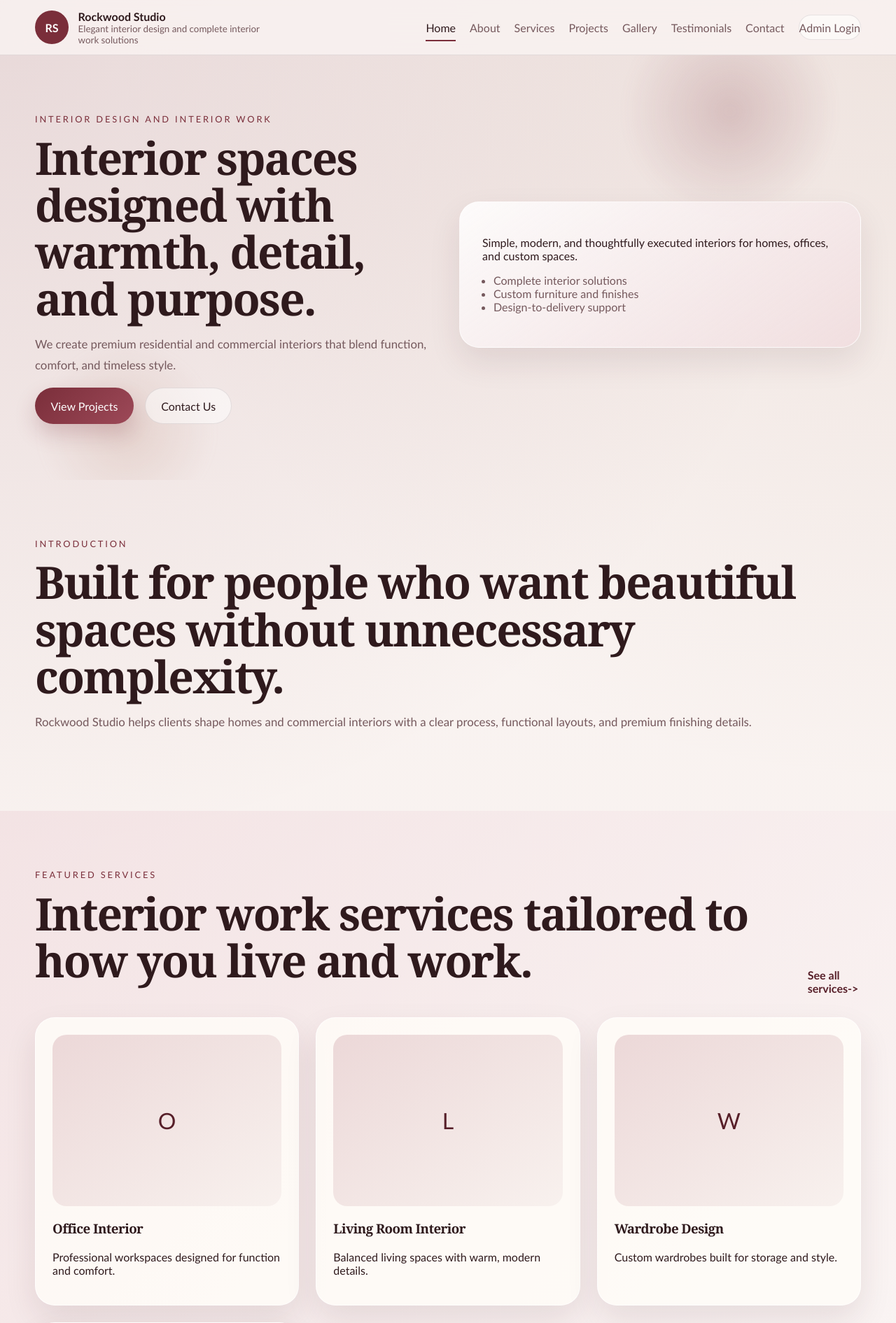
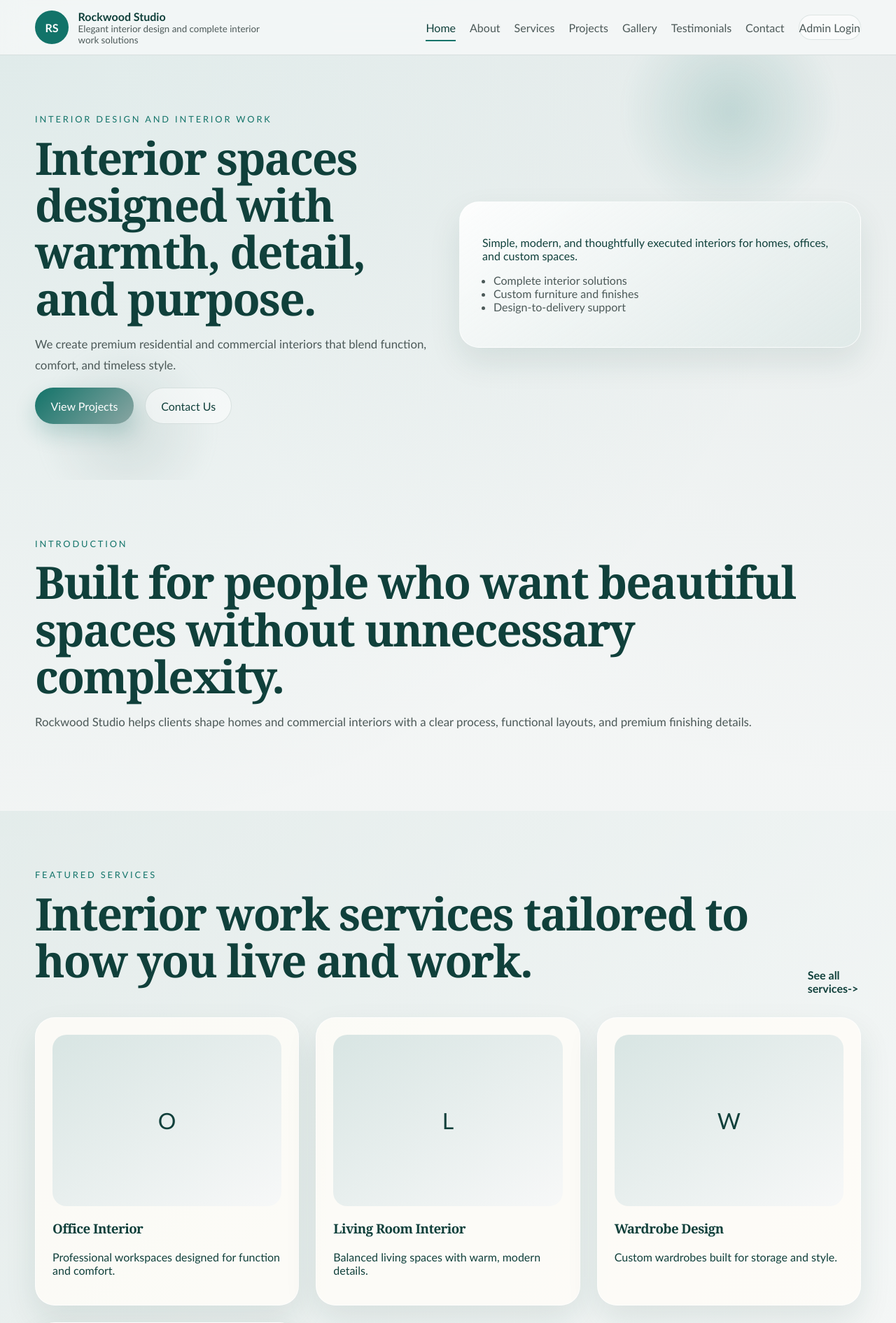
Before and after one commit to Prashant995811/rockwood_studio, a Flask app: page / in a window 1280 px wide. Shown: the top 1891 px of the page at 70% size. Run offline with Flask 3, Linux system fonts and the light colour scheme; some libraries are stand-ins or nearby versions.

Commit message:
Update styles.css

```diff
--- a/static/css/styles.css
+++ b/static/css/styles.css
@@ -1,17 +1,17 @@
 :root {
-    --bg: #f4eeeb;
-    --surface: rgba(255, 251, 249, 0.82);
-    --surface-strong: #eadbd6;
-    --surface-soft: rgba(244, 230, 226, 0.74);
-    --text: #2f1a1d;
-    --muted: #75595d;
-    --line: rgba(47, 26, 29, 0.1);
-    --accent: #7a2e3a;
-    --accent-dark: #571f29;
-    --accent-soft: #efd7db;
-    --dark: #241316;
+    --bg: #eef1f0;
+    --surface: rgba(255, 255, 255, 0.84);
+    --surface-strong: #dce5e3;
+    --surface-soft: rgba(232, 238, 237, 0.8);
+    --text: #10403b;
+    --muted: #4c5958;
+    --line: rgba(16, 64, 59, 0.12);
+    --accent: #127369;
+    --accent-dark: #10403b;
+    --accent-soft: #d8e5e3;
+    --dark: #10403b;
     --radius: 28px;
-    --shadow: 0 20px 45px rgba(71, 27, 35, 0.1);
+    --shadow: 0 20px 45px rgba(16, 64, 59, 0.1);
     --container: 1180px;
 }
 
@@ -27,14 +27,14 @@ body {
     margin: 0;
     font-family: "Trebuchet MS", Verdana, sans-serif;
     background:
-        radial-gradient(circle at top left, rgba(122, 46, 58, 0.15), transparent 24%),
-        radial-gradient(circle at top right, rgba(173, 129, 111, 0.16), transparent 22%),
-        linear-gradient(180deg, #fbf6f4 0%, #f6eeeb 52%, #f1e7e2 100%);
+        radial-gradient(circle at top left, rgba(18, 114, 105, 0.1), transparent 24%),
+        radial-gradient(circle at top right, rgba(137, 165, 162, 0.14), transparent 22%),
+        linear-gradient(180deg, #f6f8f8 0%, #eef1f0 55%, #e7ebea 100%);
     color: var(--text);
 }
 
 body::selection {
-    background: rgba(122, 46, 58, 0.22);
+    background: rgba(18, 114, 105, 0.2);
 }
 
 img {
@@ -73,12 +73,12 @@ h4 {
 
 .section-soft {
     background:
-        linear-gradient(135deg, rgba(239, 215, 219, 0.55), rgba(255, 255, 255, 0.5));
+        linear-gradient(135deg, rgba(216, 229, 227, 0.55), rgba(255, 255, 255, 0.5));
 }
 
 .section-dark {
     background: var(--dark);
-    color: #fbf2f0;
+    color: #f4f6f6;
 }
 
 .eyebrow {
@@ -123,7 +123,7 @@ h4 {
     top: 0;
     z-index: 20;
     backdrop-filter: blur(16px);
-    background: rgba(250, 244, 242, 0.78);
+    background: rgba(246, 248, 248, 0.82);
     border-bottom: 1px solid var(--line);
 }
 
@@ -217,7 +217,7 @@ h4 {
 .nav-admin:hover {
     transform: translateY(-2px);
     background: #fff;
-    border-color: rgba(139, 94, 60, 0.3);
+    border-color: rgba(18, 114, 105, 0.28);
 }
 
 .nav-toggle {
@@ -255,7 +255,7 @@ h4 {
     height: 320px;
     top: -80px;
     right: 6%;
-    background: radial-gradient(circle, rgba(122, 46, 58, 0.2), transparent 68%);
+    background: radial-gradient(circle, rgba(18, 114, 105, 0.18), transparent 68%);
 }
 
 .hero-section::after {
@@ -263,7 +263,7 @@ h4 {
     height: 260px;
     bottom: -60px;
     left: 4%;
-    background: radial-gradient(circle, rgba(196, 154, 138, 0.26), transparent 68%);
+    background: radial-gradient(circle, rgba(137, 165, 162, 0.22), transparent 68%);
 }
 
 .hero-grid > * {
@@ -294,7 +294,7 @@ h4 {
 .hero-card {
     transform: translateY(10px);
     background:
-        linear-gradient(145deg, rgba(255, 255, 255, 0.86), rgba(239, 215, 219, 0.62));
+        linear-gradient(145deg, rgba(255, 255, 255, 0.9), rgba(216, 229, 227, 0.62));
 }
 
 .hero-card ul {
@@ -319,9 +319,9 @@ h4 {
 
 .btn-primary,
 .btn-admin {
-    background: linear-gradient(135deg, var(--accent), #9d4958);
+    background: linear-gradient(135deg, var(--accent), #8aa6a3);
     color: #fff;
-    box-shadow: 0 14px 30px rgba(122, 46, 58, 0.22);
+    box-shadow: 0 14px 30px rgba(18, 114, 105, 0.22);
 }
 
 .btn-primary:hover,
@@ -338,7 +338,7 @@ h4 {
 
 .btn-secondary:hover {
     transform: translateY(-2px);
-    border-color: rgba(122, 46, 58, 0.35);
+    border-color: rgba(18, 114, 105, 0.35);
     background: rgba(255, 255, 255, 0.8);
 }
 
@@ -370,8 +370,8 @@ h4 {
 .stack-card:hover,
 .detail-card:hover {
     transform: translateY(-8px);
-    box-shadow: 0 24px 45px rgba(71, 27, 35, 0.14);
-    border-color: rgba(122, 46, 58, 0.18);
+    box-shadow: 0 24px 45px rgba(16, 64, 59, 0.14);
+    border-color: rgba(18, 114, 105, 0.2);
 }
 
 .media-placeholder {
@@ -382,7 +382,7 @@ h4 {
     overflow: hidden;
     display: grid;
     place-items: center;
-    background: linear-gradient(145deg, #ecd8d8, #f8f1ee);
+    background: linear-gradient(145deg, #d8e5e3, #f7f8f8);
     color: var(--accent-dark);
     font-size: 2rem;
 }
@@ -442,7 +442,7 @@ h4 {
     align-items: center;
     gap: 1rem;
     background:
-        linear-gradient(135deg, rgba(255, 255, 255, 0.86), rgba(239, 215, 219, 0.72));
+        linear-gradient(135deg, rgba(255, 255, 255, 0.9), rgba(216, 229, 227, 0.7));
 }
 
 .filter-bar,
@@ -486,15 +486,15 @@ textarea {
 input:hover,
 select:hover,
 textarea:hover {
-    border-color: rgba(122, 46, 58, 0.35);
+    border-color: rgba(18, 114, 105, 0.35);
 }
 
 input:focus,
 select:focus,
 textarea:focus {
     outline: none;
-    border-color: rgba(122, 46, 58, 0.8);
-    box-shadow: 0 0 0 4px rgba(122, 46, 58, 0.12);
+    border-color: rgba(18, 114, 105, 0.75);
+    box-shadow: 0 0 0 4px rgba(18, 114, 105, 0.12);
     background: #fff;
 }
 
```
